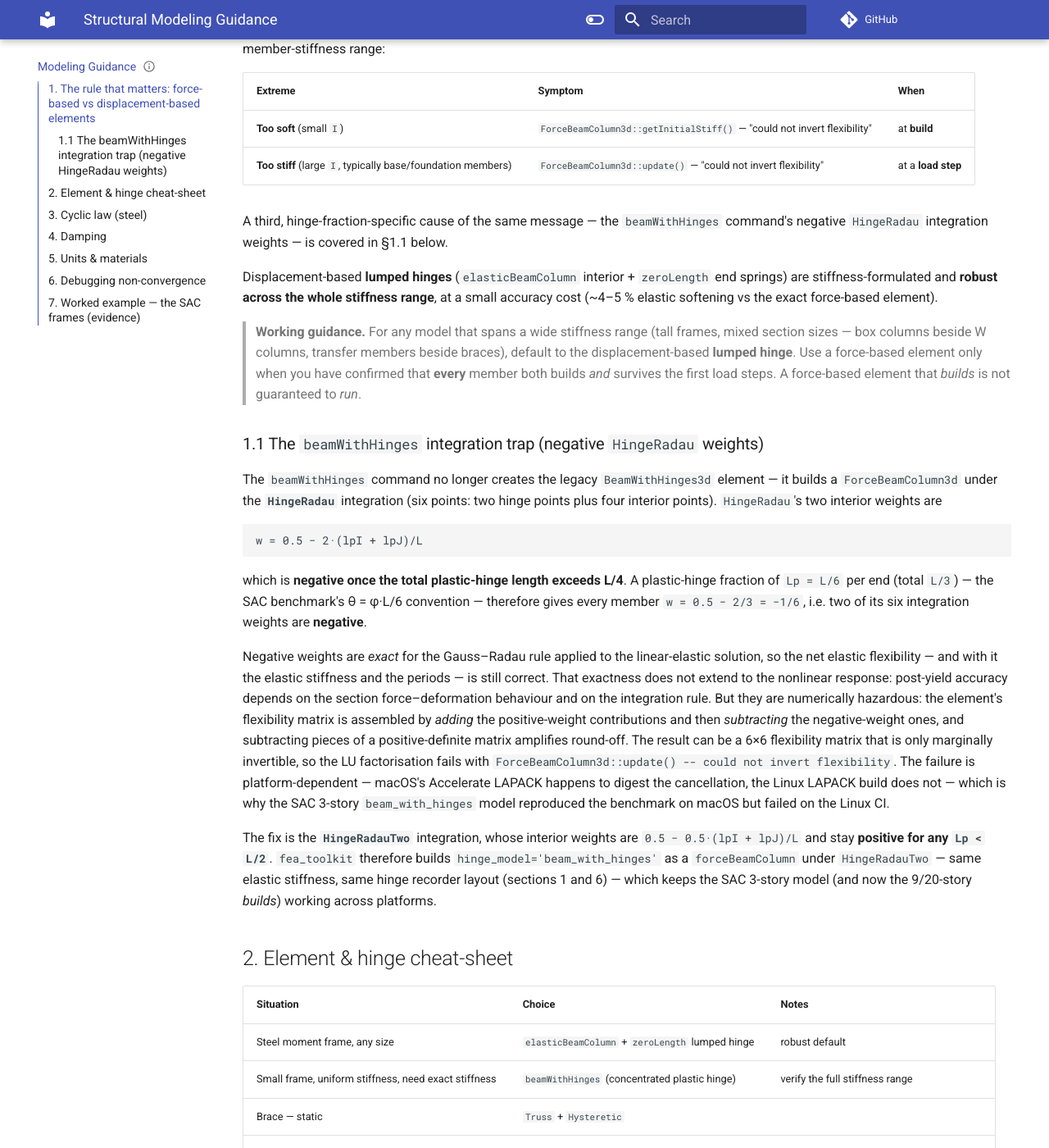
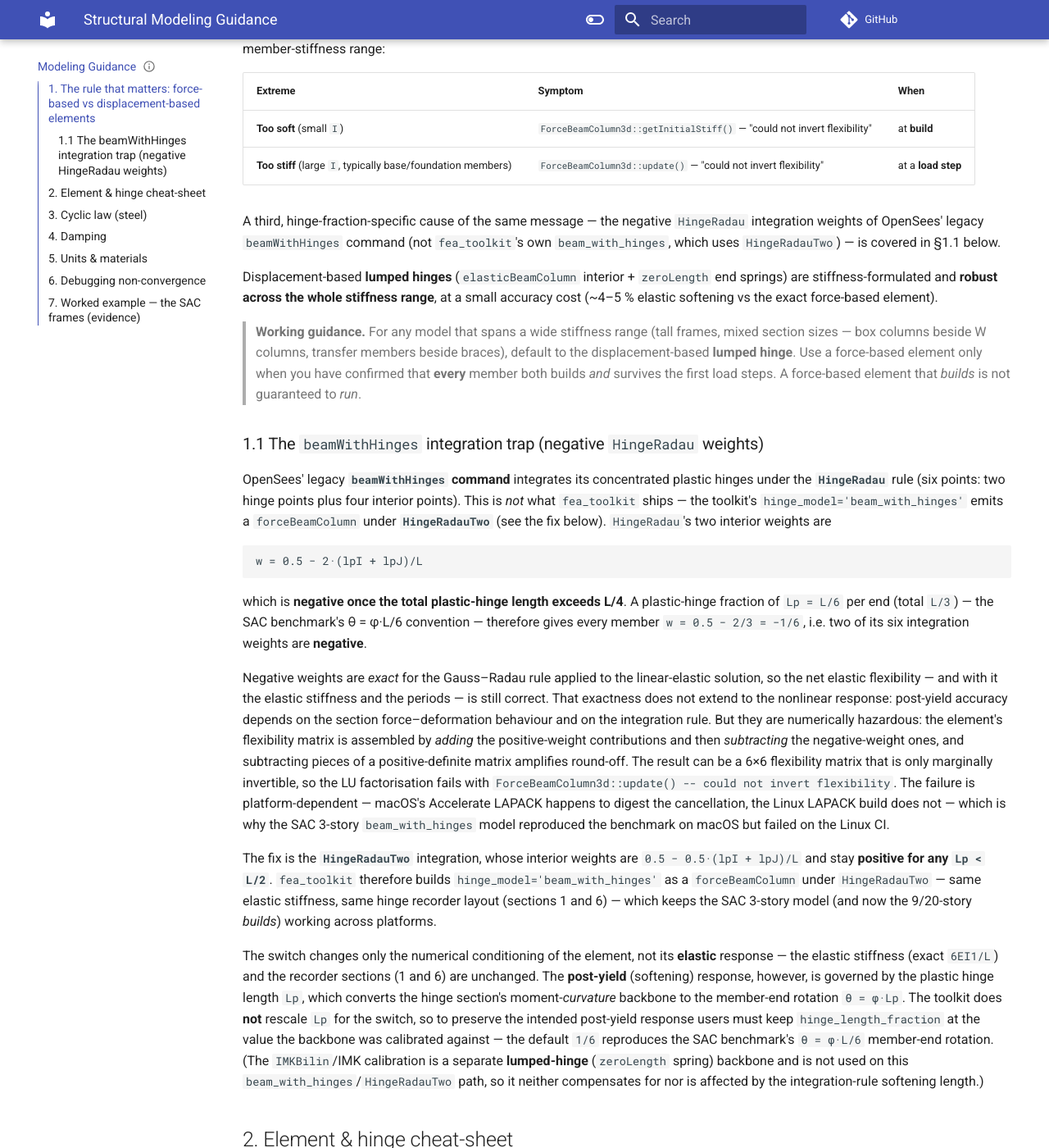
Before and after one commit to boustrephon/fea_toolkit, an MkDocs documentation site: the page built from docs/modeling_guidance.md, in a window 1280 px wide and 1400 px high, scrolled down 595 px. Shown: the whole window at 82% size. Built offline with MkDocs 1.6.1 and Material for MkDocs 9.7.7, drawn with Linux system fonts in a browser that asks for light colours; comment, search, counter and statistics services are not loaded.

Commit message:
fix: harden transient schema and IMK provenance; update modeling guidance
Require times/direction and validate node histories in npz_writer; record explicit theta_u override in sac; return direction/dt from run_transient_analysis; distinguish beamWithHinges from forceBeamColumn+HingeRadauTwo; mark schema v3 historical; enable smart_dollar.

```diff
--- a/docs/modeling_guidance.md
+++ b/docs/modeling_guidance.md
@@ -38,8 +38,10 @@ ill-conditioned at **both** ends of the member-stiffness range:
 | **Too soft** (small `I`) | `ForceBeamColumn3d::getInitialStiff()` — "could not invert flexibility" | at **build** |
 | **Too stiff** (large `I`, typically base/foundation members) | `ForceBeamColumn3d::update()` — "could not invert flexibility" | at a **load step** |
 
-A third, hinge-fraction-specific cause of the same message — the `beamWithHinges`
-command's negative `HingeRadau` integration weights — is covered in §1.1 below.
+A third, hinge-fraction-specific cause of the same message — the negative
+`HingeRadau` integration weights of OpenSees' legacy `beamWithHinges` command
+(not `fea_toolkit`'s own `beam_with_hinges`, which uses `HingeRadauTwo`) — is
+covered in §1.1 below.
 
 Displacement-based **lumped hinges** (`elasticBeamColumn` interior +
 `zeroLength` end springs) are stiffness-formulated and **robust across the whole
@@ -55,10 +57,12 @@ exact force-based element).
 
 ### 1.1 The `beamWithHinges` integration trap (negative `HingeRadau` weights)
 
-The `beamWithHinges` command no longer creates the legacy `BeamWithHinges3d`
-element — it builds a `ForceBeamColumn3d` under the **`HingeRadau`** integration
-(six points: two hinge points plus four interior points).  `HingeRadau`'s two
-interior weights are
+OpenSees' legacy **`beamWithHinges` command** integrates its concentrated
+plastic hinges under the **`HingeRadau`** rule (six points: two hinge points
+plus four interior points).  This is *not* what `fea_toolkit` ships — the
+toolkit's `hinge_model='beam_with_hinges'` emits a `forceBeamColumn` under
+**`HingeRadauTwo`** (see the fix below).  `HingeRadau`'s two interior weights
+are
 
     w = 0.5 − 2·(lpI + lpJ)/L
 
@@ -89,6 +93,19 @@ The fix is the **`HingeRadauTwo`** integration, whose interior weights are
 `forceBeamColumn` under `HingeRadauTwo` — same elastic stiffness, same hinge
 recorder layout (sections 1 and 6) — which keeps the SAC 3-story model (and now
 the 9/20-story *builds*) working across platforms.
+
+The switch changes only the numerical conditioning of the element, not its
+**elastic** response — the elastic stiffness (exact `6EI1/L`) and the recorder
+sections (1 and 6) are unchanged.  The **post-yield** (softening) response,
+however, is governed by the plastic hinge length `Lp`, which converts the hinge
+section's moment-*curvature* backbone to the member-end rotation `θ = φ·Lp`.
+The toolkit does **not** rescale `Lp` for the switch, so to preserve the
+intended post-yield response users must keep `hinge_length_fraction` at the
+value the backbone was calibrated against — the default `1/6` reproduces the SAC
+benchmark's `θ = φ·L/6` member-end rotation.  (The `IMKBilin`/IMK calibration
+is a separate **lumped-hinge** (`zeroLength` spring) backbone and is not used on
+this `beam_with_hinges`/`HingeRadauTwo` path, so it neither compensates for nor
+is affected by the integration-rule softening length.)
 
 ## 2. Element & hinge cheat-sheet
 
--- a/mkdocs.yml
+++ b/mkdocs.yml
@@ -59,7 +59,7 @@ markdown_extensions:
       subscript: false
   - pymdownx.arithmatex:
       generic: true
-      smart_dollar: false
+      smart_dollar: true
   - toc:
       permalink: true
 
```
Also changed, not shown: docs/model_stage_file.md (+1 -1 lines), docs/results_schema.md (+4 -2 lines), 3 other files.
